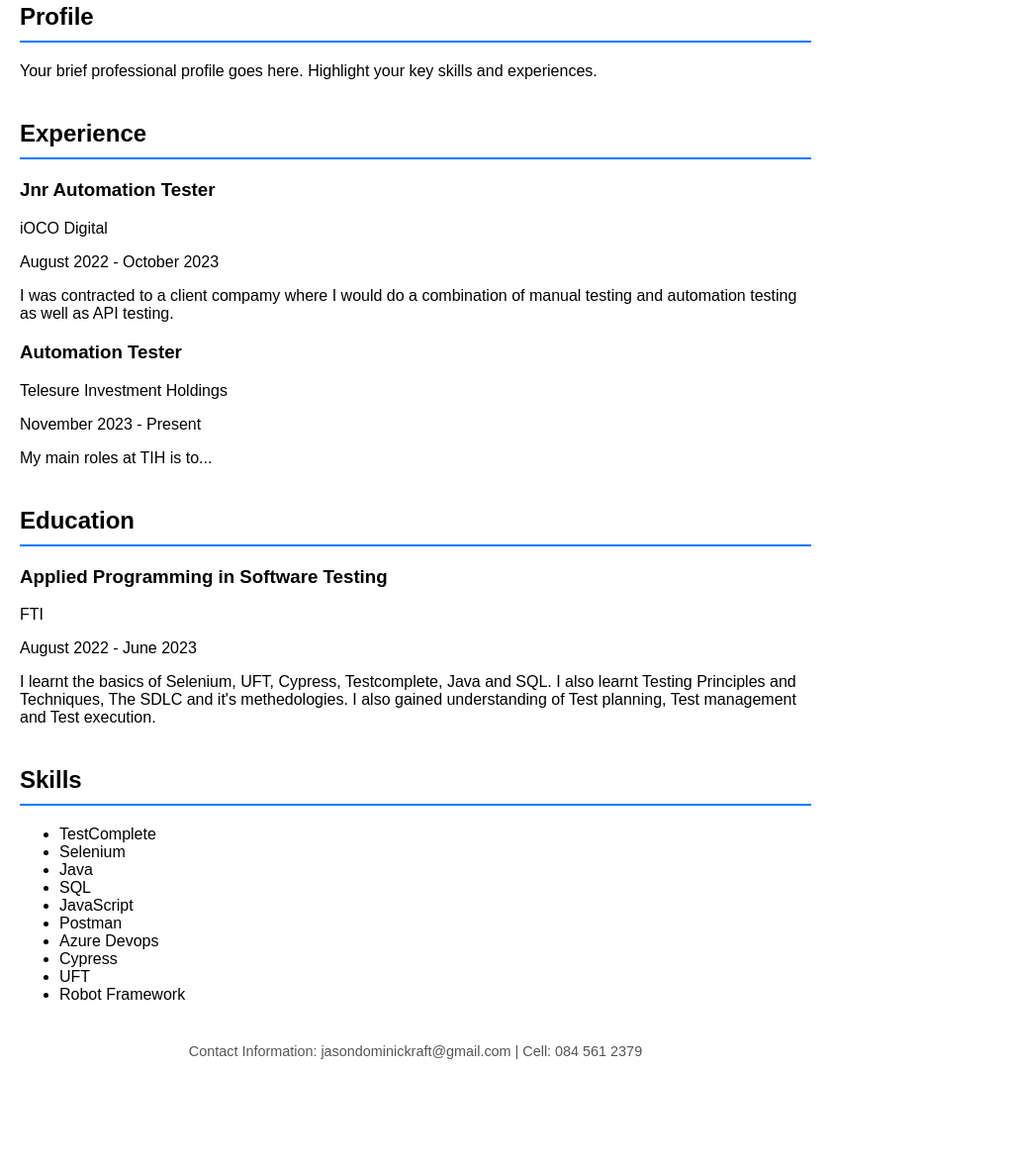
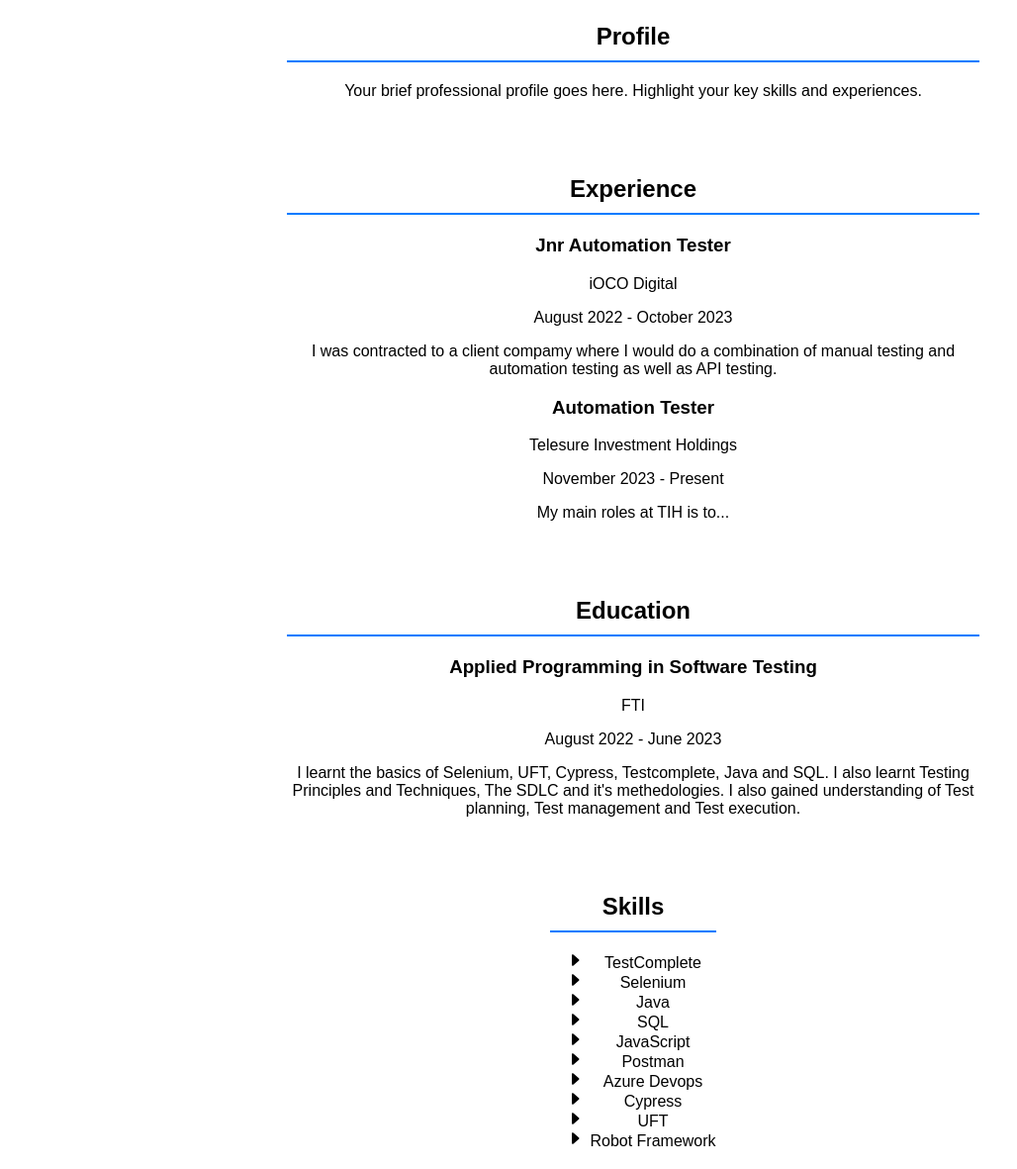
Before and after one commit to jaykraft/my-resume, a plain HTML site: page index.html in a window 1280 px wide. Shown: the part 209-1390 px from the top of the page at 99% size, without its empty margins (0-1028 px from the left). Before the commit the page ends 1314 px from the top, so only its background shows below. Drawn offline with Linux system fonts and the light colour scheme.

Commit message:
Centered Items Changed bullet list design

```diff
--- a/style.css
+++ b/style.css
@@ -15,7 +15,10 @@
 }
 
 .container {
-    max-width: 800px;
+    display: flex;
+    align-items: center;
+    flex-direction: column;
+    text-align: center;
     margin: 0;
     padding: 20px;
 }
@@ -65,3 +68,11 @@
     background-color: var(--background-color-dark);
     color: var(--text-color-dark);
 }
+
+p {
+    width: 700px;
+}
+
+ul {
+    list-style: url(/assets/images/caret-right-fill.svg);
+}
```
Also changed, not shown: assets/images/caret-right-fill.svg (added).
